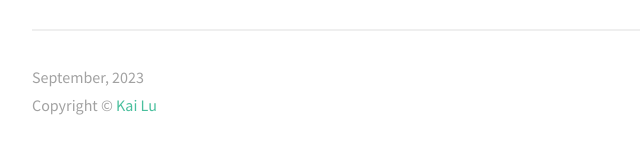
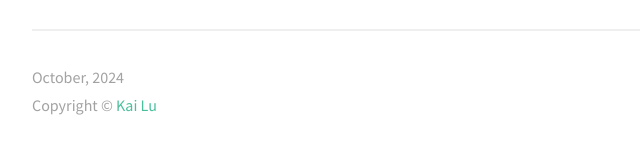
Before and after one commit to kl-research/kl-research.github.io, a website: page dyncatch.html in a window 1280 px wide. Shown: the part 6944-7097 px from the top of the page, 176-816 px from the left. Drawn offline with Linux system fonts and the light colour scheme; files whose address does not match are found by name.

Commit message:
Update dyncatch.html

```diff
--- a/dyncatch.html
+++ b/dyncatch.html
@@ -383,7 +383,7 @@
 
             <div class="row">
                 <div class="6u 12u$(xsmall)">
-                    <p>September, 2023<br>
+                    <p>October, 2024<br>
                         Copyright &copy; <a href="https://DeerKK.github.io/">Kai Lu</a>
                     </p>
                 </div>
```
